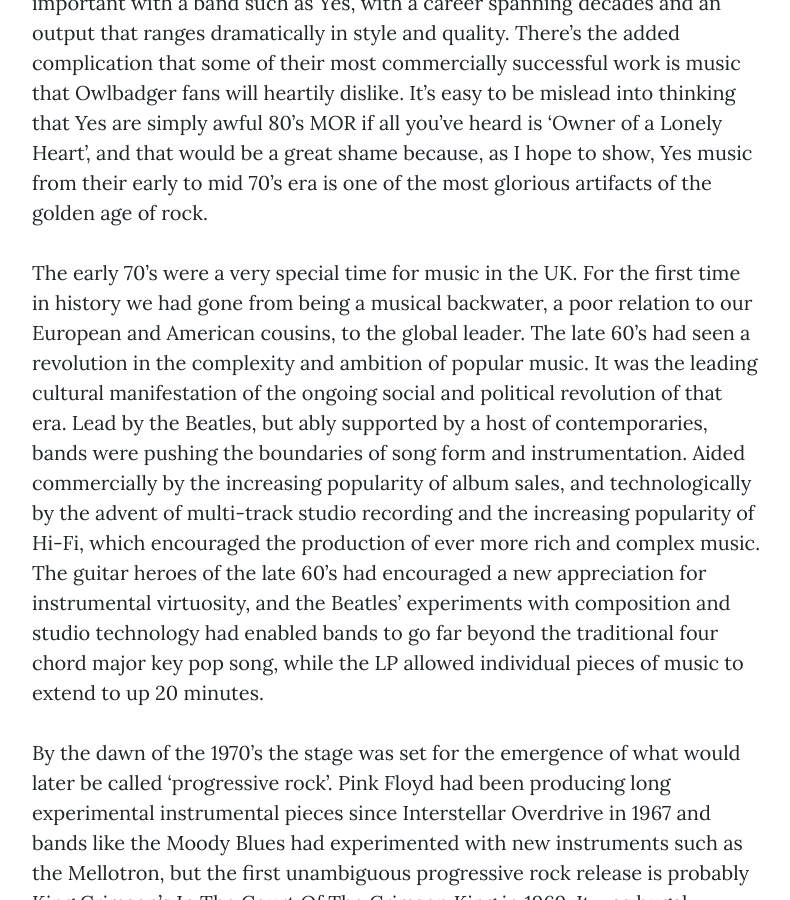
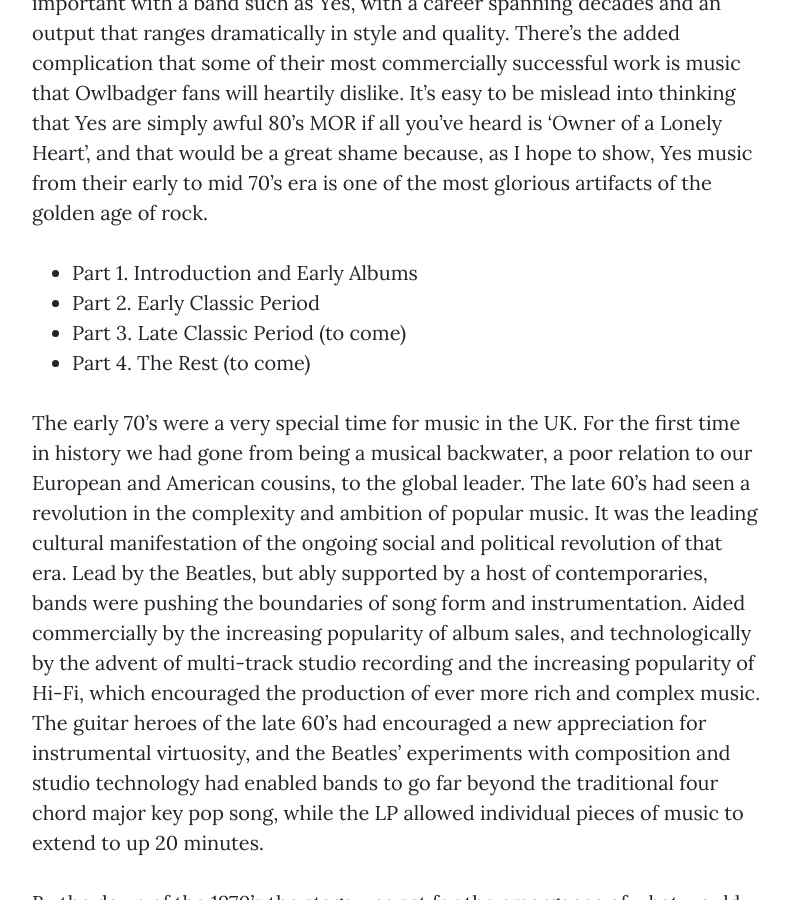
Before and after one commit to mikehadlow/owlbadger, a Jekyll site: the page built from docs/_posts/2019-10-19-yes-1.md, in a window 1280 px wide and 900 px high, scrolled down 930 px. Shown: the whole window, without its empty margins (243-1033 px from the left). Built offline with Jekyll 4.4.1, drawn with Linux system fonts in a browser that asks for light colours.

Commit message:
Update 2019-10-19-yes-1.md

```diff
--- a/docs/_posts/2019-10-19-yes-1.md
+++ b/docs/_posts/2019-10-19-yes-1.md
@@ -7,6 +7,11 @@
 image: img/yes1.jpg
 ---
 This is the first in a series of Owlbadger guides, where we look at the work of one band or artist with a critical and opinionated eye. The idea is that someone unfamiliar with their work has an insight into where to start, what to spend time on and, more importantly, what to ignore; this is information that’s difficult to glean from an impartial source such as Wikipedia and is especially important with a band such as Yes, with a career spanning decades and an output that ranges dramatically in style and quality. There’s the added complication that some of their most commercially successful work is music that Owlbadger fans will heartily dislike. It’s easy to be mislead into thinking that Yes are simply awful 80’s MOR if all you’ve heard is ‘Owner of a Lonely Heart’, and that would be a great shame because, as I hope to show, Yes music from their early to mid 70’s era is one of the most glorious artifacts of the golden age of rock.
+
+* Part 1. Introduction and Early Albums
+* [Part 2. Early Classic Period]({% post_url 2019-10-31-yes-2 %})
+* Part 3. Late Classic Period (to come)
+* Part 4. The Rest (to come)
 
 The early 70’s were a very special time for music in the UK. For the first time in history we had gone from being a musical backwater, a poor relation to our European and American cousins, to the global leader. The late 60’s had seen a revolution in the complexity and ambition of popular music. It was the leading cultural manifestation of the ongoing social and political revolution of that era. Lead by the Beatles, but ably supported by a host of contemporaries, bands were pushing the boundaries of song form and instrumentation. Aided commercially by the increasing popularity of album sales, and technologically by the advent of multi-track studio recording and the increasing popularity of Hi-Fi, which encouraged the production of ever more rich and complex music. The guitar heroes of the late 60’s had encouraged a new appreciation for instrumental virtuosity, and the Beatles’ experiments with composition and studio technology had enabled bands to go far beyond the traditional four chord major key pop song, while the LP allowed individual pieces of music to extend to up 20 minutes.
 
```
